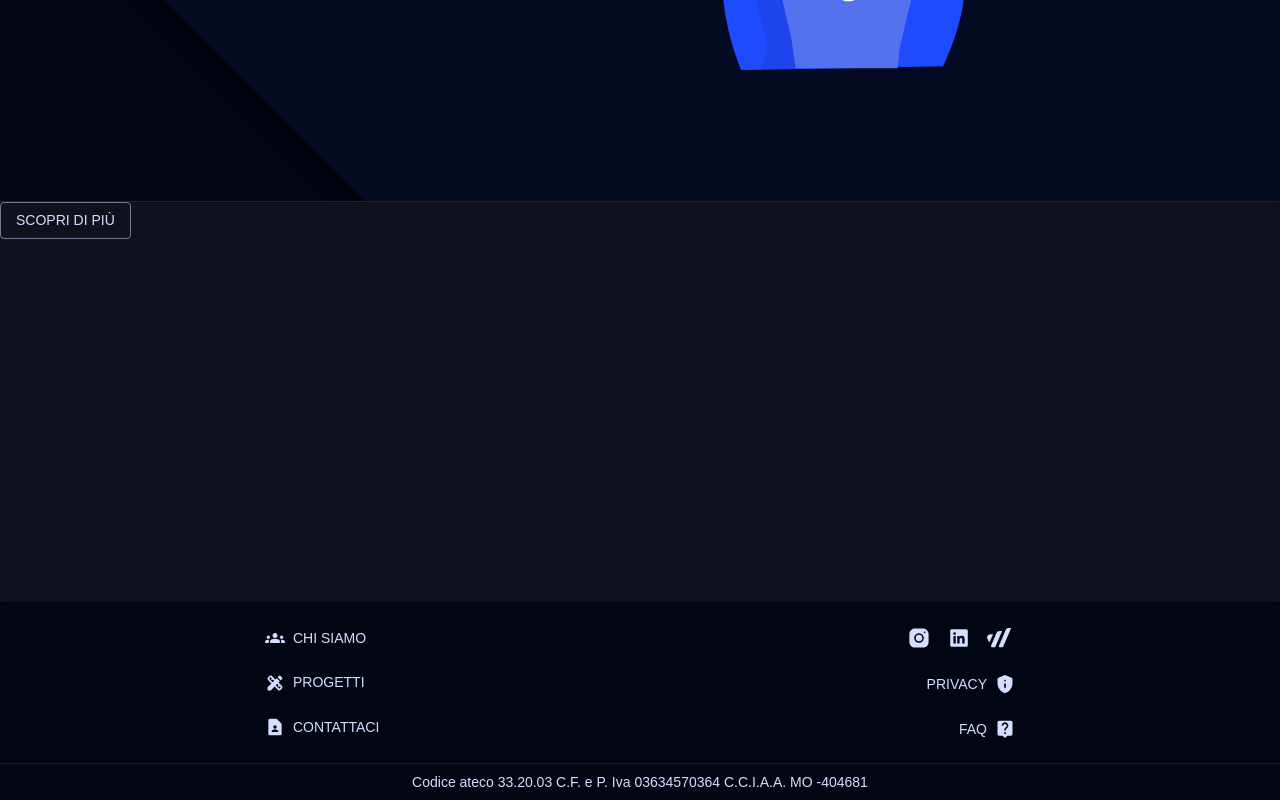
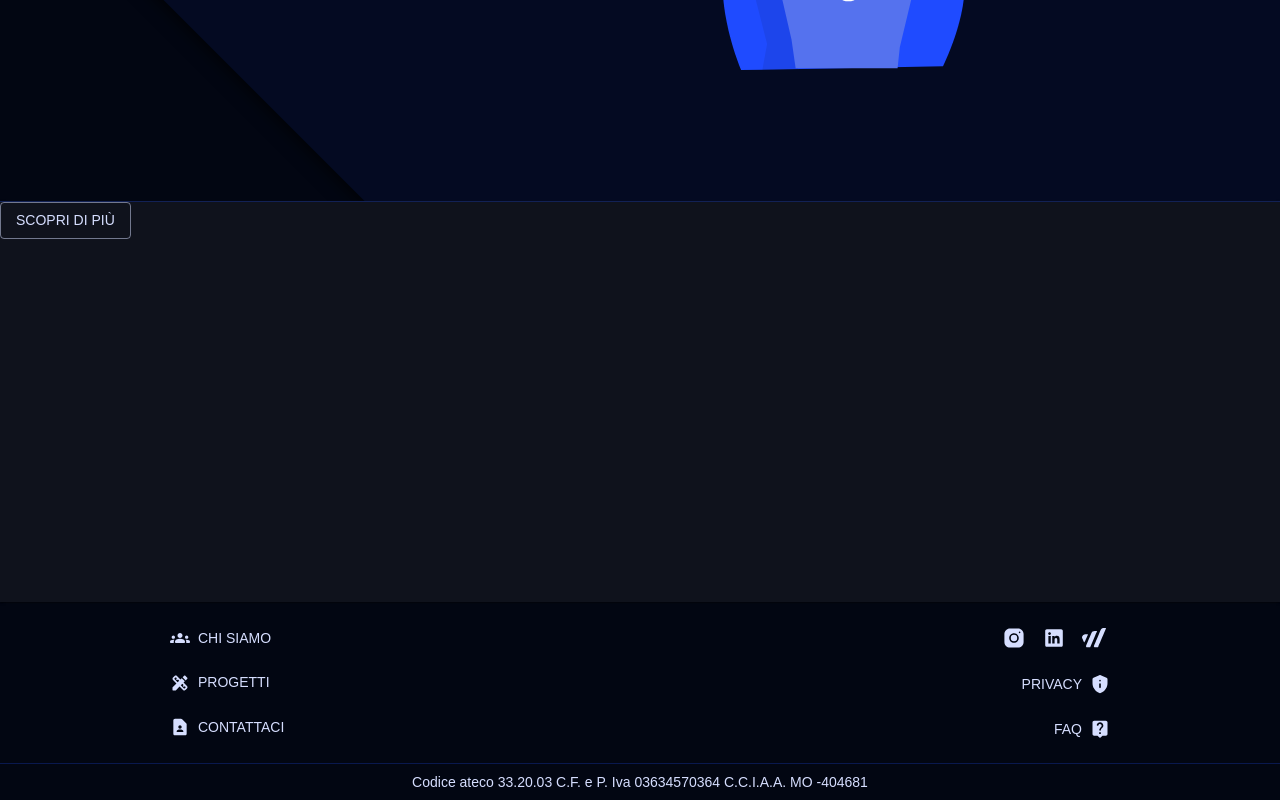
Before and after one commit to webion-hub/webionsite, a React (Create React App) app: page / in a window 1280 px wide. Shown: the part 583-1383 px from the top of the page. Built offline with nearby package versions, Linux system fonts and the light colour scheme.

Commit message:
increase footer max-width

```diff
--- a/src/components/footer/FooterContent.js
+++ b/src/components/footer/FooterContent.js
@@ -29,7 +29,7 @@ export default function FooterContent({children}) {
       direction="row"
       justifyContent="center"
       sx={{
-        maxWidth: 900,
+        maxWidth: 1800,
         margin: "0 auto",
       }}
     >
```
